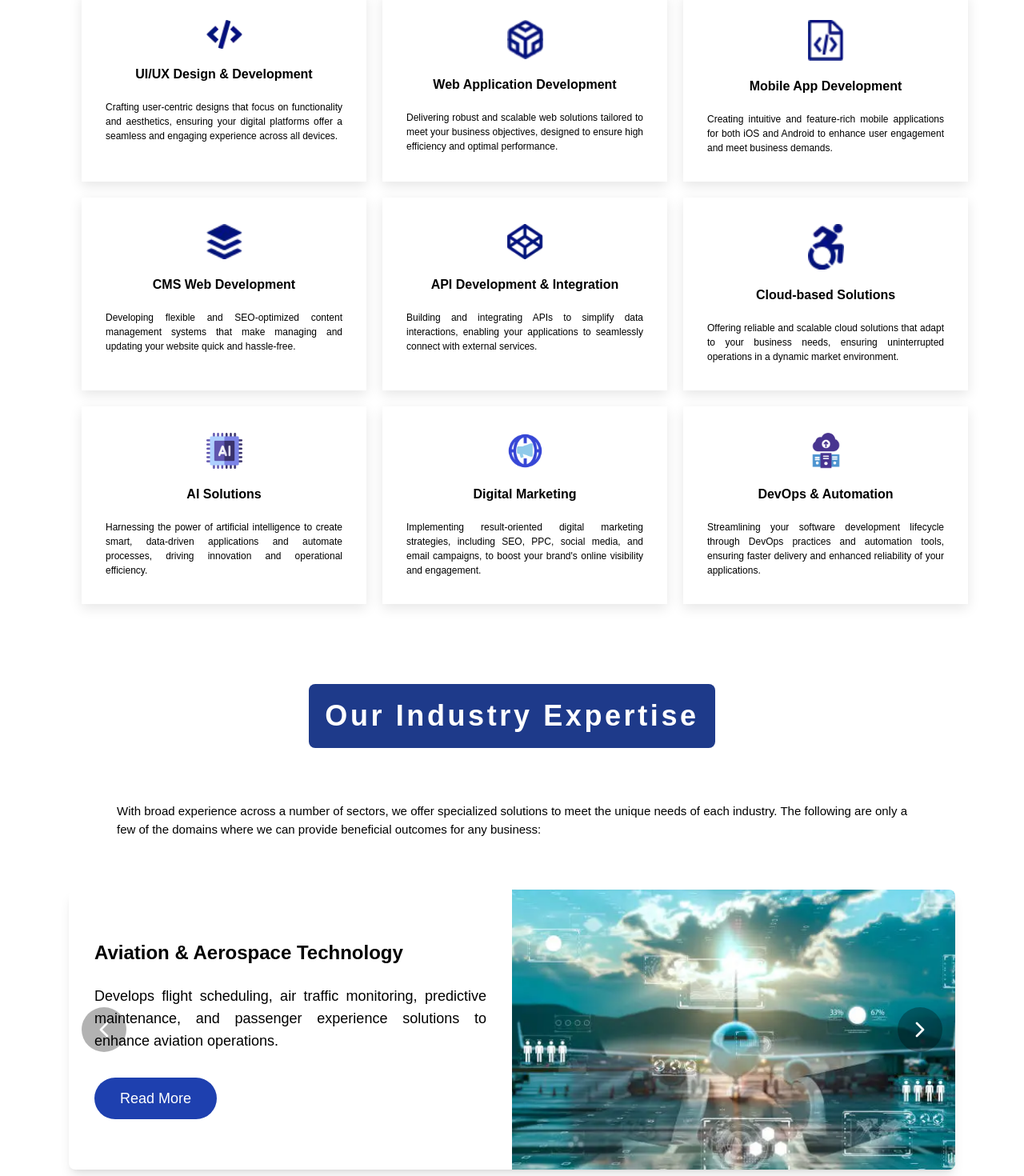
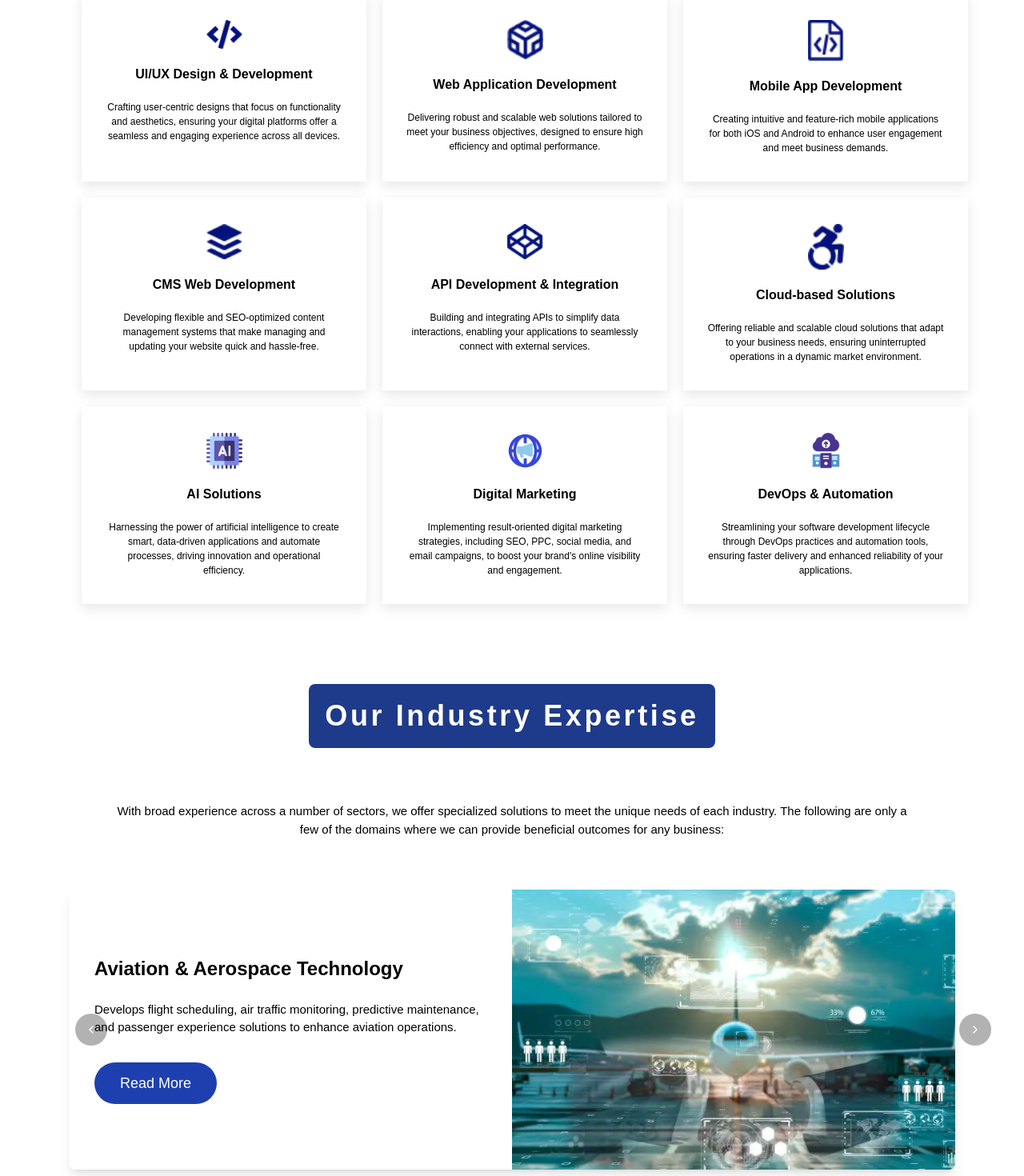
Before and after one commit to aOnixglobalai99/aonixglobalai-portfolio, a Next.js app: page / in a window 1280 px wide. Shown: the part 2020-3490 px from the top of the page at 80% size. Built offline with nearby package versions, Linux system fonts and the light colour scheme.

Commit message:
text alignment improvement

```diff
--- a/src/components/industryCarousel.tsx
+++ b/src/components/industryCarousel.tsx
@@ -163,7 +163,7 @@ const Industry: React.FC = () => {
               Our Industry Expertise
             </h2>
           </div>
-          <p className="text-justify hyphens-auto text-[15px] mt-5 px-2 md:px-10">
+          <p className="text-center text-[15px] mt-5 px-2 md:px-10">
             With broad experience across a number of sectors, we offer
             specialized solutions to meet the unique needs of each industry. The
             following are only a few of the domains where we can provide
@@ -185,7 +185,7 @@ const Industry: React.FC = () => {
                 transform: `translateX(-${
                   (currentIndex * 100) / cardData.length
                 }%)`,
-                transition: 'transform 600ms cubic-bezier(0.4, 0, 0.2, 1)', // Increased to 600ms
+                transition: 'transform 600ms cubic-bezier(0.4, 0, 0.2, 1)',
               }}
             >
               {cardData.map((card: IndustryCard, index: number) => (
@@ -200,7 +200,7 @@ const Industry: React.FC = () => {
                         <h3 className="font-bold text-xl md:text-2xl mb-3 md:mb-6">
                           {card.title}
                         </h3>
-                        <p className="text-justify text-base md:text-lg mb-4 md:mb-8">
+                        <p className="text-left text-[15px] mb-4 md:mb-8">
                           {card.description}
                         </p>
                         <button
@@ -234,16 +234,16 @@ const Industry: React.FC = () => {
           </div>
 
           <button
-            className="absolute left-4 top-1/2 -translate-y-1/2 bg-black/30 hover:bg-black/50 text-white p-2 md:p-3 rounded-full z-10 transition-all duration-300"
+            className="absolute left-2 md:left-[-45] top-1/3 md:top-1/2 -translate-y-1/2 bg-black/30 hover:bg-black/50 text-white p-2 md:p-3 rounded-full z-10 transition-all duration-300"
             onClick={prevSlide}
           >
-            <ChevronLeft className="h-6 w-6 md:h-8 md:w-8" />
+            <ChevronLeft className="h-5 w-5 md:h-4 md:w-4" />
           </button>
           <button
-            className="absolute right-4 top-1/2 -translate-y-1/2 bg-black/30 hover:bg-black/50 text-white p-2 md:p-3 rounded-full z-10 transition-all duration-300"
+            className="absolute right-2 md:right-[-45px] top-1/3 md:top-1/2 -translate-y-1/2 bg-black/30 hover:bg-black/50 text-white p-2 md:p-3 rounded-full z-10 transition-all duration-300"
             onClick={nextSlide}
           >
-            <ChevronRight className="h-6 w-6 md:h-8 md:w-8" />
+            <ChevronRight className="h-5 w-5 md:h-4 md:w-4" />
           </button>
 
           <div className="absolute -bottom-10 left-1/2 transform -translate-x-1/2 flex gap-2">
--- a/src/pages/Blog.tsx
+++ b/src/pages/Blog.tsx
@@ -17,7 +17,7 @@ const Blog = () => {
               Our Blogs
             </h2>
           </div>
-          <p className="text-justify hyphens-auto text-[15px] mt-5 px-2 md:px-10">
+          <p className="text-center text-[15px] mt-5 px-2 md:px-10">
             Stay updated with our latest insights, industry trends, and
             technological innovations through our carefully curated blog posts.
             Our experts share valuable knowledge and experience in various
@@ -42,7 +42,7 @@ const Blog = () => {
                 <h3 className="font-bold text-lg absolute top-0">
                   {card.title}
                 </h3>
-                <p className="text-justify text-sm mt-3 pt-14">
+                <p className="text-left text-sm mt-3 pt-14">
                   {card.description}
                 </p>
               </div>
--- a/src/pages/Industries.tsx
+++ b/src/pages/Industries.tsx
@@ -90,7 +90,7 @@ const Industry = () => {
             </h2>
           </div>
           {/* <h2 className="text-3xl font-semibold">IT Solutions & Projects</h2> */}
-          <p className="text-justify hyphens-auto text-[15px] mt-5 px-2 md:px-10">
+          <p className="text-center text-[15px] mt-5 px-2 md:px-10">
             With broad experience across a number of sectors, we offer
             specialized solutions to meet the unique needs of each industry. The
             following are only a few of the domains where we can provide
@@ -116,9 +116,7 @@ const Industry = () => {
                   <h3 className="font-bold text-lg absolute top-0">
                     {card.title}
                   </h3>
-                  <p className="text-justify text-sm pt-10">
-                    {card.description}
-                  </p>
+                  <p className="text-left text-sm pt-10">{card.description}</p>
                 </div>
                 <div className="mb-4">
                   <button
--- a/src/pages/Service.tsx
+++ b/src/pages/Service.tsx
@@ -23,7 +23,7 @@ const Service = () => {
             </h2>
           </div>
           {/* <h2 className="text-3xl font-semibold">IT Solutions & Projects</h2> */}
-          <p className="text-justify hyphens-auto text-[15px] mt-5 px-2 md:px-10">
+          <p className="text-center text-[15px] mt-5 px-2 md:px-10">
             AonixGlobalAI provides a comprehensive range of development services
             designed to meet your specific needs, from creating intuitive user
             interfaces to developing scalable web and mobile applications.
@@ -42,7 +42,7 @@ const Service = () => {
                 height={45}
               />
               <h1 className="font-bold">UI/UX Design & Development</h1>
-              <p className="text-justify hyphens-auto text-[12px]">
+              <p className="text-center text-[12px]">
                 Crafting user-centric designs that focus on functionality and
                 aesthetics, ensuring your digital platforms offer a seamless and
                 engaging experience across all devices.
@@ -58,7 +58,7 @@ const Service = () => {
                 height={45}
               />
               <h1 className="font-bold">Web Application Development</h1>
-              <p className="text-justify hyphens-auto text-[12px]">
+              <p className="text-center text-[12px]">
                 Delivering robust and scalable web solutions tailored to meet
                 your business objectives, designed to ensure high efficiency and
                 optimal performance.
@@ -74,7 +74,7 @@ const Service = () => {
                 height={45}
               />
               <h1 className="font-bold">Mobile App Development</h1>
-              <p className="text-justify hyphens-auto text-[12px]">
+              <p className="text-center text-[12px]">
                 Creating intuitive and feature-rich mobile applications for both
                 iOS and Android to enhance user engagement and meet business
                 demands.
@@ -90,7 +90,7 @@ const Service = () => {
                 height={45}
               />
               <h1 className="font-bold">CMS Web Development</h1>
-              <p className="text-justify hyphens-auto text-[12px]">
+              <p className="text-center text-[12px]">
                 Developing flexible and SEO-optimized content management systems
                 that make managing and updating your website quick and
                 hassle-free.
@@ -106,7 +106,7 @@ const Service = () => {
                 height={45}
               />
               <h1 className="font-bold">API Development & Integration</h1>
-              <p className="text-justify hyphens-auto text-[12px]">
+              <p className="text-center text-[12px]">
                 Building and integrating APIs to simplify data interactions,
                 enabling your applications to seamlessly connect with external
                 services.
@@ -122,7 +122,7 @@ const Service = () => {
                 height={45}
               />
               <h1 className="font-bold">Cloud-based Solutions</h1>
-              <p className="text-justify hyphens-auto text-[12px]">
+              <p className="text-center text-[12px]">
                 Offering reliable and scalable cloud solutions that adapt to
                 your business needs, ensuring uninterrupted operations in a
                 dynamic market environment.
@@ -138,7 +138,7 @@ const Service = () => {
                 height={45}
               />
               <h1 className="font-bold">AI Solutions</h1>
-              <p className="text-justify hyphens-auto text-[12px]">
+              <p className="text-center text-[12px]">
                 Harnessing the power of artificial intelligence to create smart,
                 data-driven applications and automate processes, driving
                 innovation and operational efficiency.
@@ -154,7 +154,7 @@ const Service = () => {
                 height={45}
               />
               <h1 className="font-bold">Digital Marketing</h1>
-              <p className="text-justify hyphens-auto text-[12px]">
+              <p className="text-center text-[12px]">
                 Implementing result-oriented digital marketing strategies,
                 including SEO, PPC, social media, and email campaigns, to boost
                 your brand&apos;s online visibility and engagement.
@@ -165,7 +165,7 @@ const Service = () => {
             <div className="backgrounddd bg-white text-center shadow-[0px_5px_15px_0px_rgba(0,0,0,0.1)] flex flex-col items-center gap-5 border-neutral-100 px-[30px] py-[33px] rounded-[0px_0px_0px_0px] border-solid border-[0px_0px_0px_0px]">
               <Image src={servicenine} alt="DevOps" width={45} height={45} />
               <h1 className="font-bold">DevOps & Automation</h1>
-              <p className="text-justify hyphens-auto text-[12px]">
+              <p className="text-center text-[12px]">
                 Streamlining your software development lifecycle through DevOps
                 practices and automation tools, ensuring faster delivery and
                 enhanced reliability of your applications.
```
Also changed, not shown: src/pages/index.tsx (+11 -11 lines).
